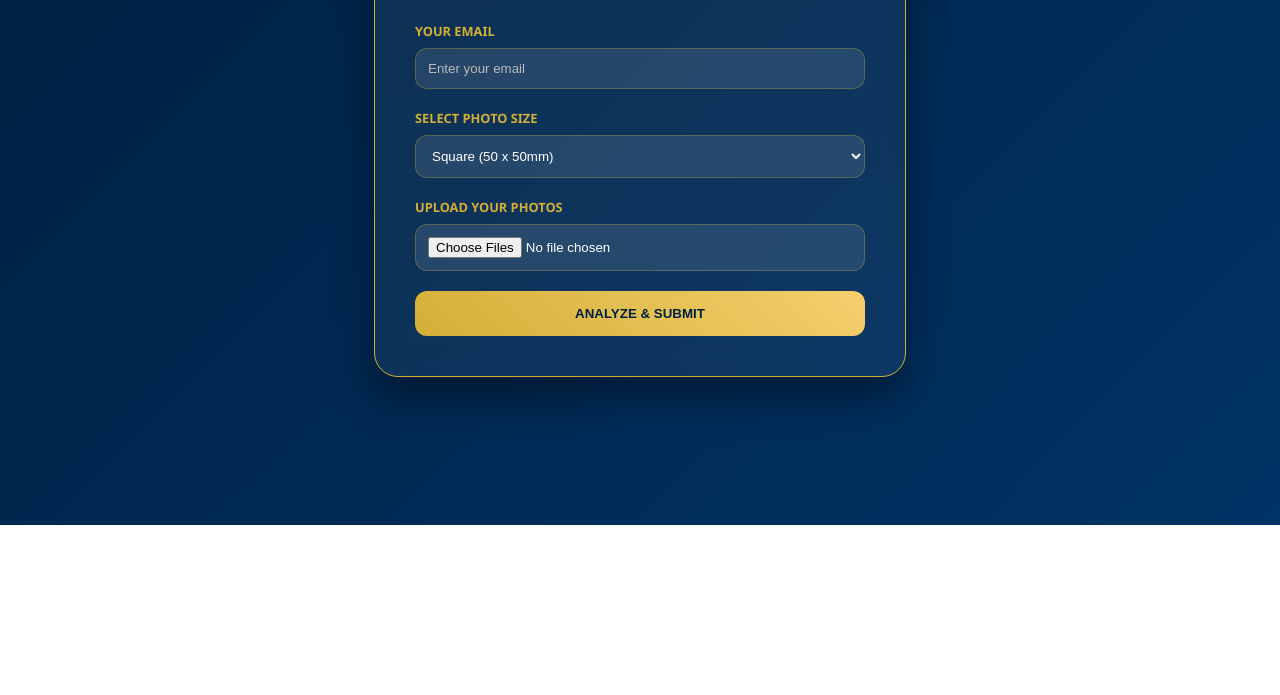
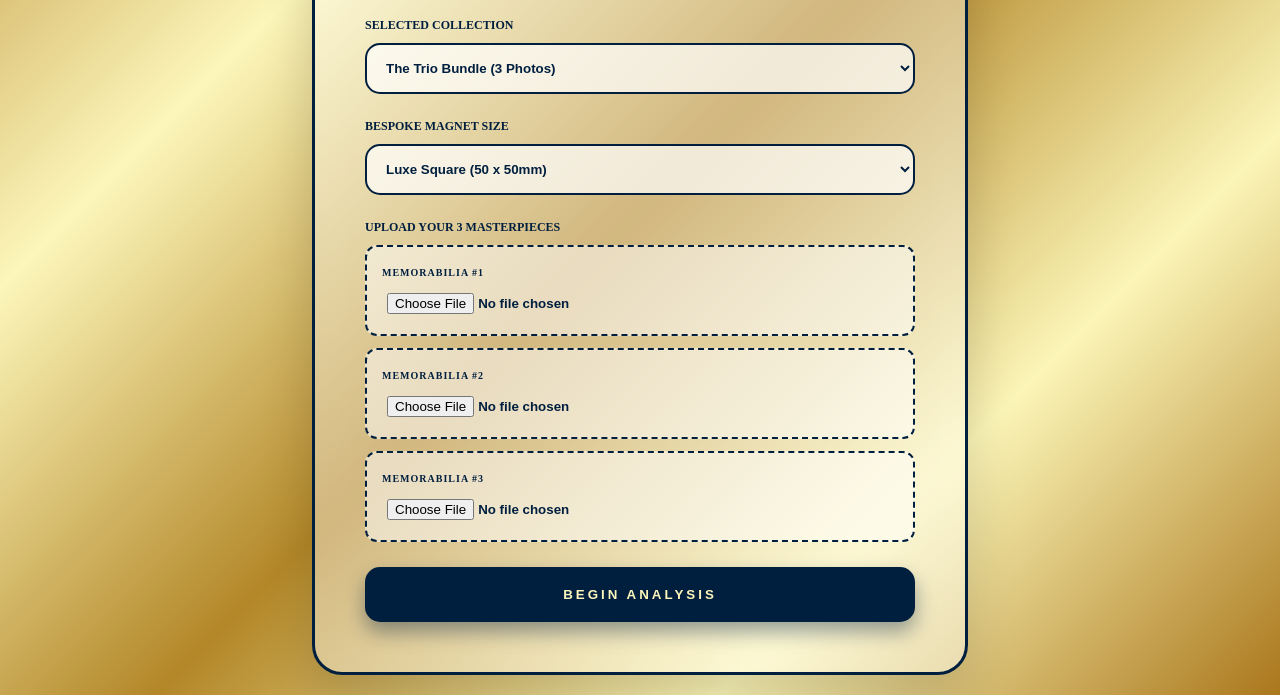
Before and after one commit to sobhanchinta-dot/MAGNETIC-MEMORIES, a plain HTML site: page index.html in a window 1280 px wide. Shown: the part 275-970 px from the top of the page. Before the commit the page ends 800 px from the top, so only its background shows below. Drawn offline with Linux system fonts and the light colour scheme.

Commit message:
Update index.html

```diff
--- a/index.html
+++ b/index.html
@@ -3,58 +3,127 @@
 <head>
     <meta charset="UTF-8">
     <meta name="viewport" content="width=device-width, initial-scale=1.0">
-    <title>Magnetic Memories | Premium Photo Quality Analysis</title>
+    <title>Magnetic Memories | Luxury Quality Analysis</title>
     <style>
+        :root {
+            --rich-gold: linear-gradient(135deg, #bf953f, #fcf6ba, #b38728, #fbf5b7, #aa771c);
+            --midnight-blue: #001f3f;
+            --soft-gold: #d4af37;
+        }
+
         body {
-            font-family: 'Segoe UI', Tahoma, Geneva, Verdana, sans-serif;
-            background: linear-gradient(135deg, #001f3f 0%, #003366 100%); /* Midnight Blue Background */
-            color: #ffffff;
+            font-family: 'Playfair Display', serif, 'Segoe UI';
+            /* Rich Metallic Gold Background */
+            background: var(--rich-gold);
+            color: var(--midnight-blue);
             display: flex;
             align-items: center;
             justify-content: center;
             min-height: 100vh;
             margin: 0;
+            padding: 20px;
         }
+
         .card {
-            background: rgba(255, 255, 255, 0.05);
+            background: rgba(255, 255, 255, 0.4);
             backdrop-filter: blur(15px);
-            padding: 40px;
-            border-radius: 24px;
-            box-shadow: 0 20px 40px rgba(0,0,0,0.4);
-            max-width: 450px;
-            width: 90%;
-            border: 1px solid #d4af37; /* Metallic Gold Border */
+            -webkit-backdrop-filter: blur(15px);
+            padding: 50px;
+            border-radius: 30px;
+            box-shadow: 0 25px 50px rgba(0,0,0,0.15);
+            max-width: 550px;
+            width: 100%;
+            border: 3px solid var(--midnight-blue);
             text-align: center;
         }
-        h1 { color: #d4af37; font-weight: 300; letter-spacing: 2px; margin-bottom: 8px; text-transform: uppercase; font-size: 1.5em; }
-        p { color: #e0e0e0; font-size: 0.9em; margin-bottom: 25px; }
-        label { font-weight: 600; font-size: 0.8em; display: block; text-align: left; margin-bottom: 8px; color: #d4af37; }
+
+        h1 {
+            color: var(--midnight-blue);
+            font-weight: 900;
+            letter-spacing: 4px;
+            margin-bottom: 10px;
+            text-transform: uppercase;
+            font-size: 1.8em;
+            text-shadow: 1px 1px 0px rgba(255,255,255,0.5);
+        }
+
+        p {
+            color: #003366;
+            font-size: 1em;
+            margin-bottom: 35px;
+            font-style: italic;
+            letter-spacing: 1px;
+        }
+
+        label {
+            font-weight: 800;
+            font-size: 0.75em;
+            display: block;
+            text-align: left;
+            margin-bottom: 10px;
+            color: var(--midnight-blue);
+            text-transform: uppercase;
+        }
+
         input, select {
             width: 100%;
-            padding: 12px;
-            margin-bottom: 20px;
-            border-radius: 12px;
-            border: 1px solid rgba(212, 175, 55, 0.3);
-            background: rgba(255, 255, 255, 0.1);
-            color: white;
+            padding: 15px;
+            margin-bottom: 25px;
+            border-radius: 15px;
+            border: 2px solid var(--midnight-blue);
+            background: rgba(255, 255, 255, 0.7);
+            color: var(--midnight-blue);
             box-sizing: border-box;
             outline: none;
+            font-weight: 700;
+            transition: 0.3s;
         }
-        input::placeholder { color: #bbb; }
-        option { background: #001f3f; color: white; }
+
+        input:focus {
+            box-shadow: 0 0 10px rgba(0, 31, 63, 0.2);
+            background: white;
+        }
+
+        option { background: #fcf6ba; color: var(--midnight-blue); }
+
+        #upload-container {
+            text-align: left;
+            margin-bottom: 25px;
+        }
+
+        .upload-slot {
+            background: rgba(255, 255, 255, 0.5);
+            border: 2px dashed var(--midnight-blue);
+            padding: 15px;
+            border-radius: 12px;
+            margin-bottom: 12px;
+            transition: 0.3s;
+        }
+
+        .upload-slot:hover {
+            background: white;
+        }
+
         button {
             width: 100%;
-            padding: 15px;
-            background: linear-gradient(45deg, #d4af37, #f4cf6d); /* Gold Gradient Button */
-            color: #001f3f;
+            padding: 20px;
+            background: var(--midnight-blue);
+            color: #fcf6ba; /* Gold text on blue button */
             border: none;
-            border-radius: 12px;
-            font-weight: bold;
+            border-radius: 15px;
+            font-weight: 900;
             text-transform: uppercase;
+            letter-spacing: 3px;
             cursor: pointer;
-            transition: transform 0.2s, box-shadow 0.2s;
+            transition: all 0.4s cubic-bezier(0.175, 0.885, 0.32, 1.275);
+            box-shadow: 0 10px 20px rgba(0, 31, 63, 0.4);
         }
-        button:hover { transform: translateY(-2px); box-shadow: 0 5px 15px rgba(212, 175, 55, 0.4); }
+
+        button:hover {
+            background: #003366;
+            transform: scale(1.02);
+            box-shadow: 0 15px 30px rgba(0, 31, 63, 0.5);
+        }
     </style>
 </head>
 <body>
@@ -65,21 +134,47 @@
 
     <form action="https://getform.io/f/akkenwoa" method="POST" enctype="multipart/form-data">
 
-        <label>YOUR EMAIL</label>
-        <input type="email" name="customer_email" placeholder="Enter your email" required>
+        <label>Personal Contact</label>
+        <input type="email" name="customer_email" placeholder="client@luxury.com" required>
 
-        <label>SELECT PHOTO SIZE</label>
-        <select name="photo_size">
-            <option value="50x50mm">Square (50 x 50mm)</option>
-            <option value="54x78mm">Classic (54 x 78mm)</option>
+        <label>Selected Collection</label>
+        <select id="photo-qty" name="bundle_quantity" onchange="generateSlots()">
+            <option value="3">The Trio Bundle (3 Photos)</option>
+            <option value="6">The Classic Set (6 Photos)</option>
+            <option value="9">The Signature Collection (9 Photos)</option>
         </select>
 
-        <label>UPLOAD YOUR PHOTOS</label>
-        <input type="file" name="attachment" multiple accept="image/*" required>
+        <label>Bespoke Magnet Size</label>
+        <select name="photo_size">
+            <option value="50x50mm">Luxe Square (50 x 50mm)</option>
+            <option value="54x78mm">Grand Classic (54 x 78mm)</option>
+        </select>
 
-        <button type="submit">ANALYZE & SUBMIT</button>
+        <div id="upload-container">
+            </div>
+
+        <button type="submit">Begin Analysis</button>
     </form>
 </div>
 
+<script>
+    function generateSlots() {
+        const qty = document.getElementById('photo-qty').value;
+        const container = document.getElementById('upload-container');
+        container.innerHTML = `<label>Upload Your ${qty} Masterpieces</label>`;
+
+        for (let i = 1; i <= qty; i++) {
+            const div = document.createElement('div');
+            div.className = 'upload-slot';
+            div.innerHTML = `
+                <span style="font-size: 10px; font-weight: 900; color: #001f3f; letter-spacing: 1px;">MEMORABILIA #${i}</span>
+                <input type="file" name="file_${i}" accept="image/*" required style="margin-bottom:0; margin-top:8px; padding:5px; border:none; background:transparent;">
+            `;
+            container.appendChild(div);
+        }
+    }
+    window.onload = generateSlots;
+</script>
+
 </body>
 </html>
```
